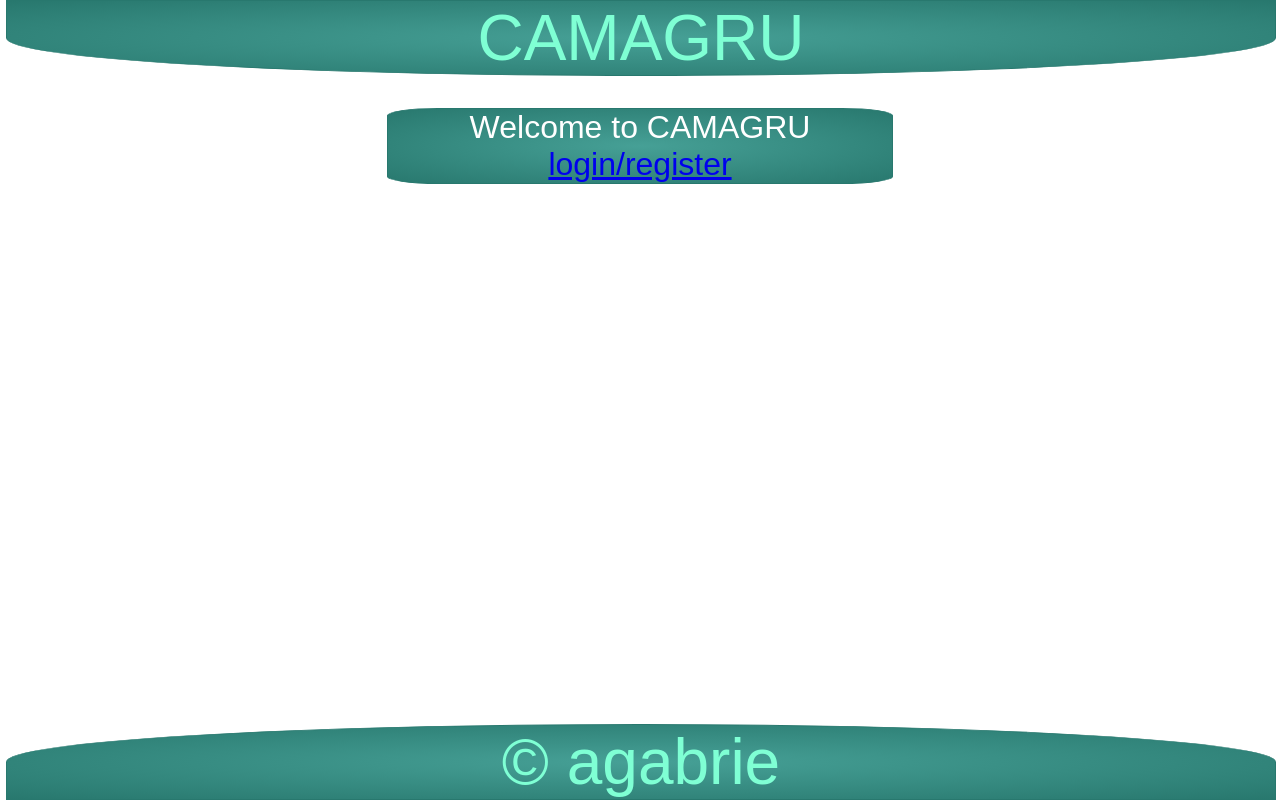
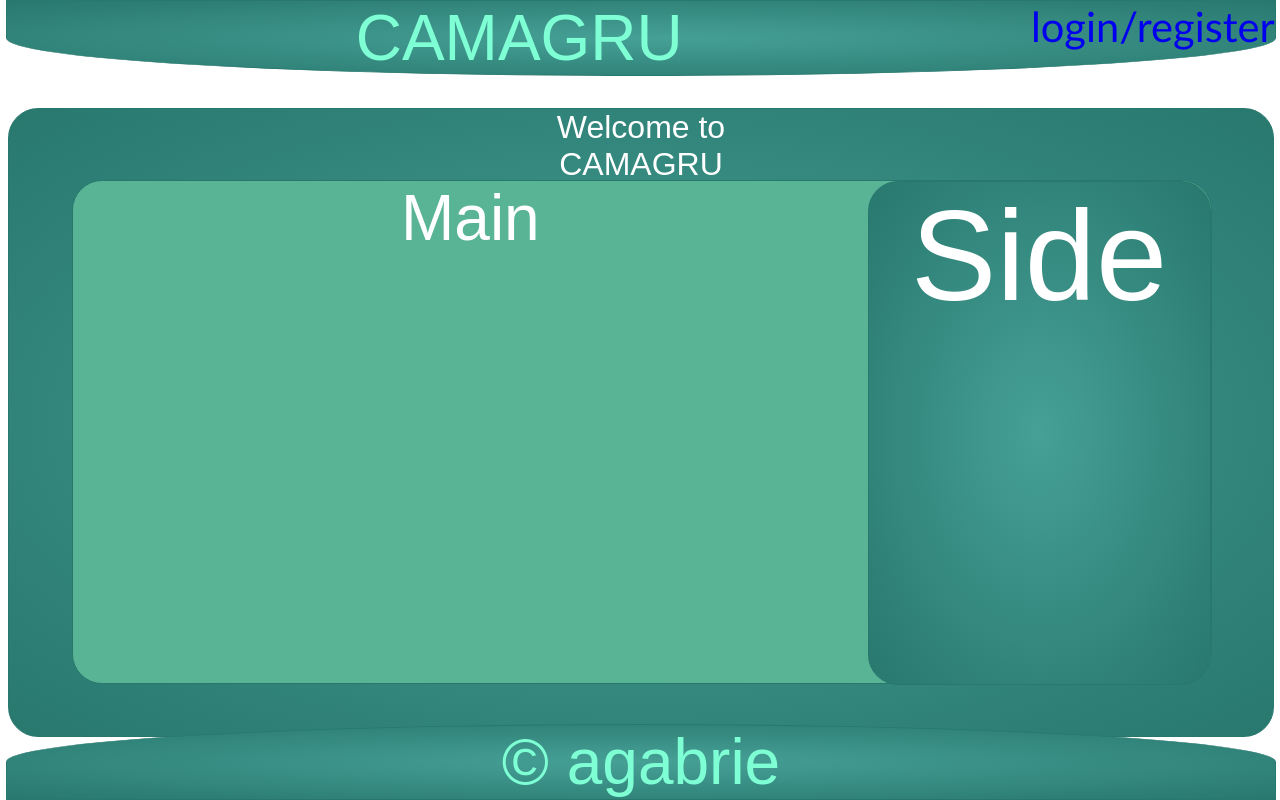
Before and after one commit to agabrie/Camagru, a PHP site: page / in a window 1280 px wide. Run offline with PHP 8.4, Linux system fonts and the light colour scheme.

Commit message:
changes made

```diff
--- a/index.php
+++ b/index.php
@@ -6,15 +6,28 @@
 			CAMAGRU
 
 			<!-- link to login/register pages -->
+			<a href="register.php"><linktext style="float:right">login/register</linktext></a>
 		</div>
 
 		<link href="style.css" type="text/css" rel="stylesheet" />
 	</head>
 	<body>
-		<div class="container" id="home">
-			Welcome to CAMAGRU
-			<a href="register.php">login/register</a>
-		</div>
+		<!-- <div style="text-align: center"> -->
+		<!-- <div align="center"> -->
+			<div class="container" id="home">
+				Welcome to<br>
+				CAMAGRU<br>
+
+				<br>
+				<div class="container" id="main">
+					Main
+					<div class="container" id="side">
+						Side
+					</div>
+				</div>
+
+			</div>
+		<!-- </div> -->
 	</body>
 	<div id="footing" class="container">
 			&copy agabrie
--- a/register.php
+++ b/register.php
@@ -19,7 +19,7 @@
 		if(isset($_POST["lname"]))
 		{
 			$_SESSION["lname"] = $_POST["lname"];
-			echo $_SESSION["username"]."<br>".PHP_EOL;
+			echo $_SESSION["lname"]."<br>".PHP_EOL;
 		}
 		else
 		{
@@ -85,11 +85,12 @@
 		<title>CAMAGRU</title>
 		<div id="heading" class="container">
 			CAMAGRU
+			<a href="register.php"><linktext style="float:right">login/register</linktext></a>
 		</div>
 		<link href="style.css" type="text/css" rel="stylesheet" />
 	</head>
 	<body>
-
+		<div align="center">
 			<div id="login" class="container">
 				<form action="" method="post">
 					<label for="fname">First Name:</label><br>
@@ -115,6 +116,7 @@
 					<input type="submit" class="submit_button" name="btn" value="back" />
 				</form>
 			</div>
+		<div>
 	</body>
 	<div id="footing" class="container">
 			&copy agabrie
--- a/style.css
+++ b/style.css
@@ -8,7 +8,7 @@
 	/* margin:auto auto auto auto; */
 
 	position:		relative;
-	border-radius:	10% 10%;
+	border-radius:	30px 30px;
 	border:			1px solid rgb(40, 120, 110);
 	font-size:		200%;
 	color:			white;
@@ -43,8 +43,6 @@
 {
 	width:			auto;
 	top:			100px;
-	margin-left: 	30%;
-	margin-right:	30%;
 	z-index:		1;
 	display:		inline-block;
 	padding:		5%;
@@ -53,16 +51,37 @@
 }
 #home
 {
-	width:			auto;
+	width:			90%;
+	height:			80%;
 	top:			100px;
-	margin-left: 	30%;
-	margin-right:	30%;
+	left:			0px;
 	z-index:		1;
 	display:		inline-block;
 	padding:		5%;
 	padding-top:	0;
 	padding-bottom:	0;
 	font-family: fantasy;
+}
+#main
+{
+	float: left;
+	left: 0px;
+	top: -40px;
+	background: rgb(89, 180, 150);
+	width:100%;
+	height:80%;
+	z-index:2;
+	display: block;
+}
+#side
+{
+	float: right;
+	/* background: rgb(89, 180, 150); */
+	/* top:-85%; */
+	width:30%;
+	height:100%;
+	z-index:3;
+	display:block;
 }
 input[type=submit]
 {
@@ -96,6 +115,7 @@ input[type=password]
 	font-size:		100%;
 	font-family:	'Times New Roman', Times, serif;
 	/* color:rgb(40, 120, 110); */
+	text-align:		center;
 	color:			aquamarine;
 	background:		rgb(40, 120, 110);
 	border:			2px solid white;
```
Also changed, not shown: install.php (+22 -13 lines), login.php (+4 -3 lines). Lines whose indentation alone changed are shown as unchanged.
